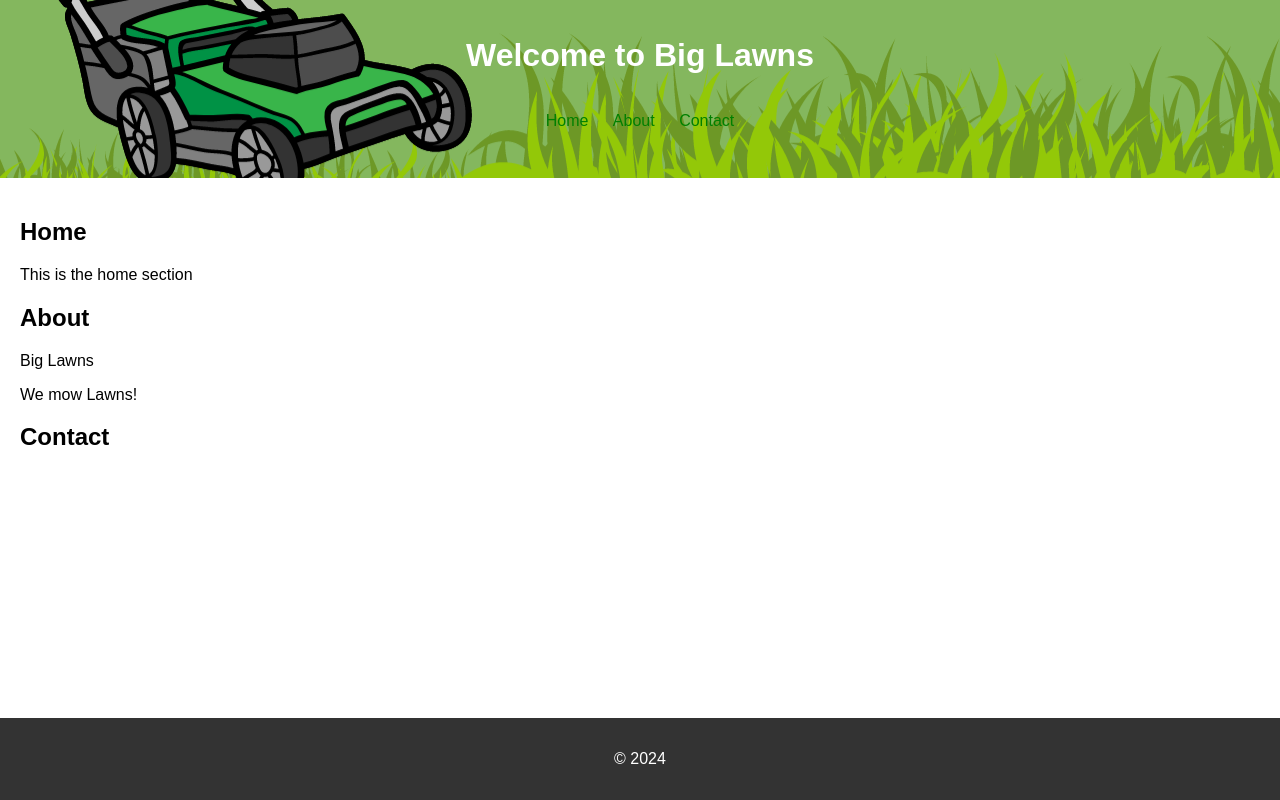
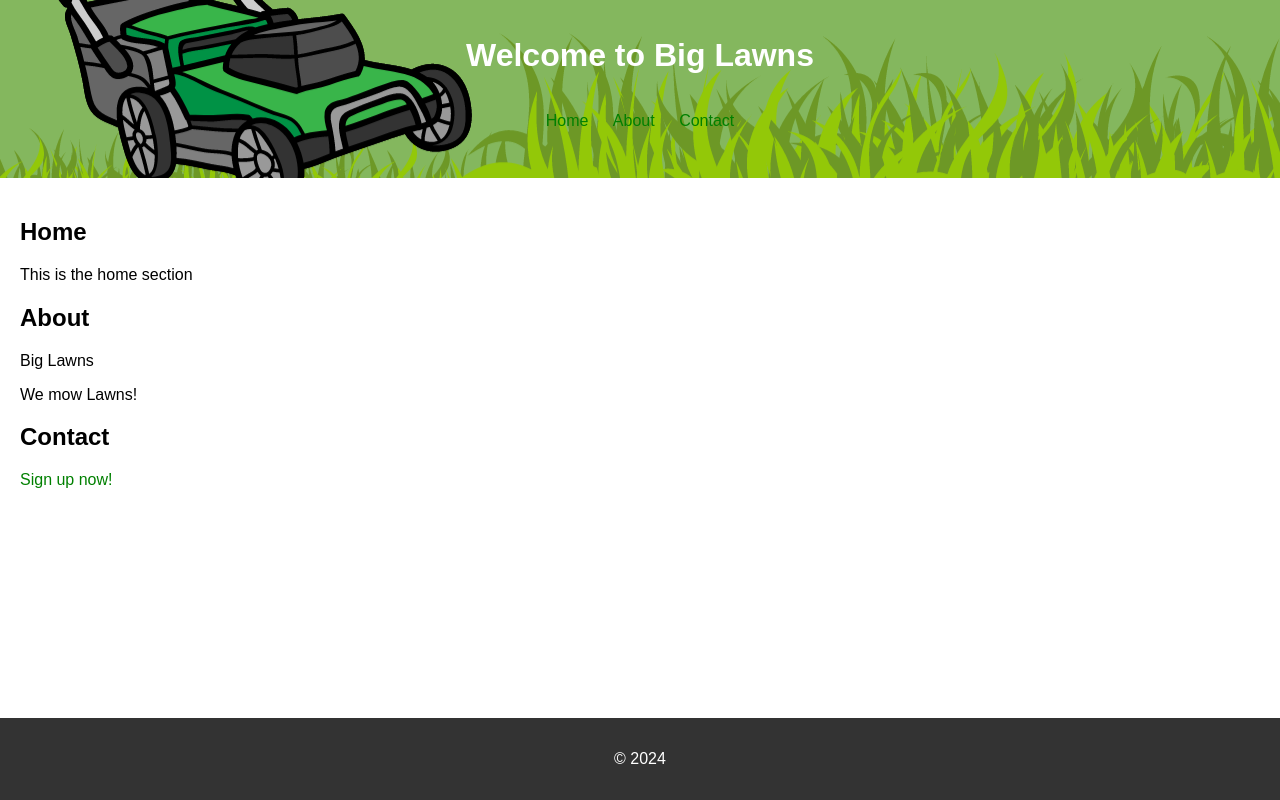
Before and after one commit to BigLawns/BigLawns.github.io, a plain HTML site: page index.html in a window 1280 px wide. Drawn offline with Linux system fonts and the light colour scheme.

Commit message:
Update index.html

```diff
--- a/index.html
+++ b/index.html
@@ -51,7 +51,7 @@
         </section>
         <section id="contact">
             <h2>Contact</h2>
-            <a herf="https://forms.gle/G1JyyrGYC13Tqp8u9"></a>
+            <a href="https://forms.gle/G1JyyrGYC13Tqp8u9">Sign up now!</a>
         </section>
     </main>
     <footer>
```
